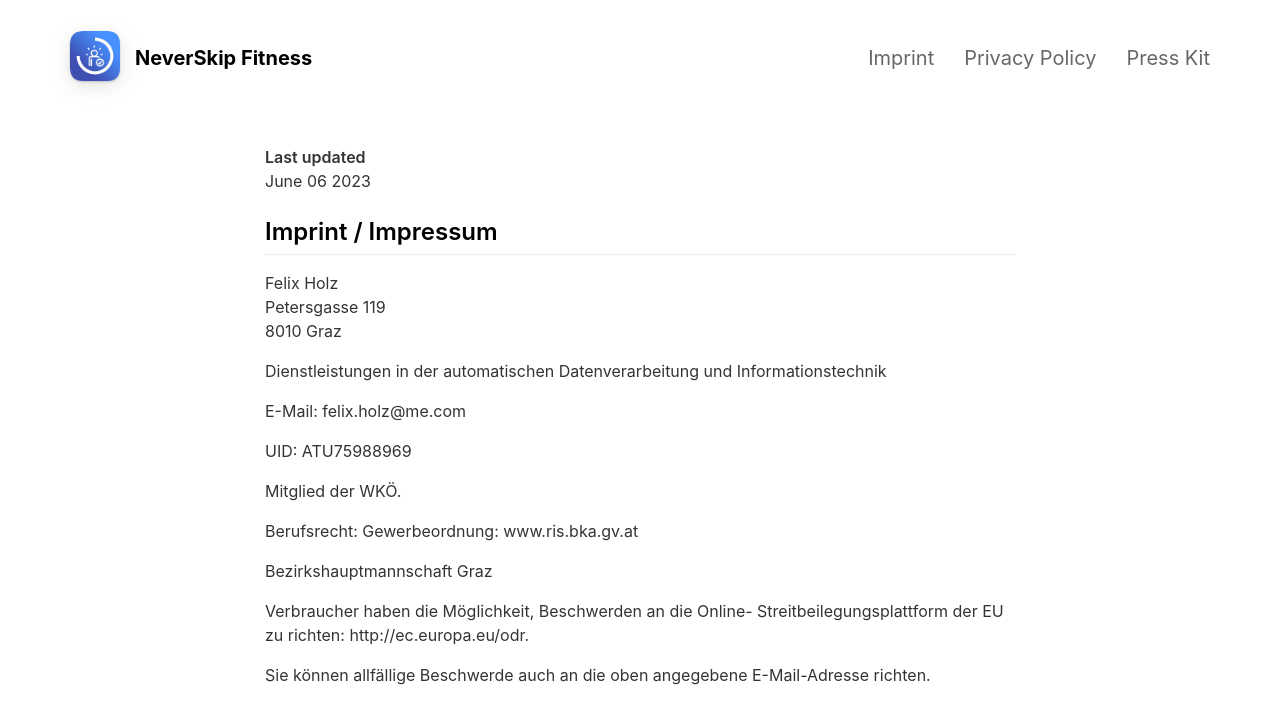
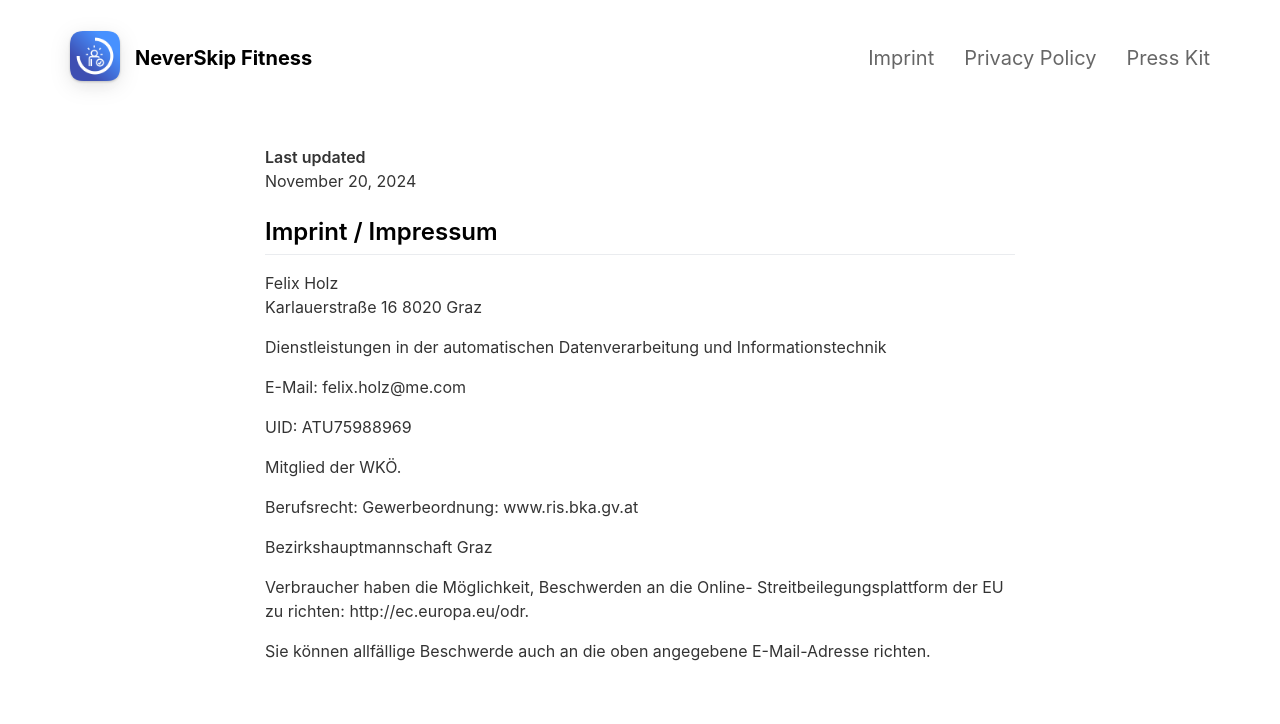
Before and after one commit to NeXTormer/NeverSkip-Landingpage, a Jekyll site: the page built from _pages/imprint.md, in a window 1280 px wide. Shown: the top 724 px of the page. Built offline with Jekyll 4.4.1, drawn with Linux system fonts in a browser that asks for light colours; nearby versions of some CDN libraries.

Commit message:
update imprint

```diff
--- a/_pages/imprint.md
+++ b/_pages/imprint.md
@@ -6,14 +6,13 @@ include_in_footer: true
 ---
 
 **Last updated**
-June 06 2023
-
+November 20, 2024
 
 ## Imprint / Impressum
 
 Felix Holz
-Petersgasse 119
-8010 Graz
+Karlauerstraße 16
+8020 Graz
 
 Dienstleistungen in der automatischen Datenverarbeitung und Informationstechnik
 
```
